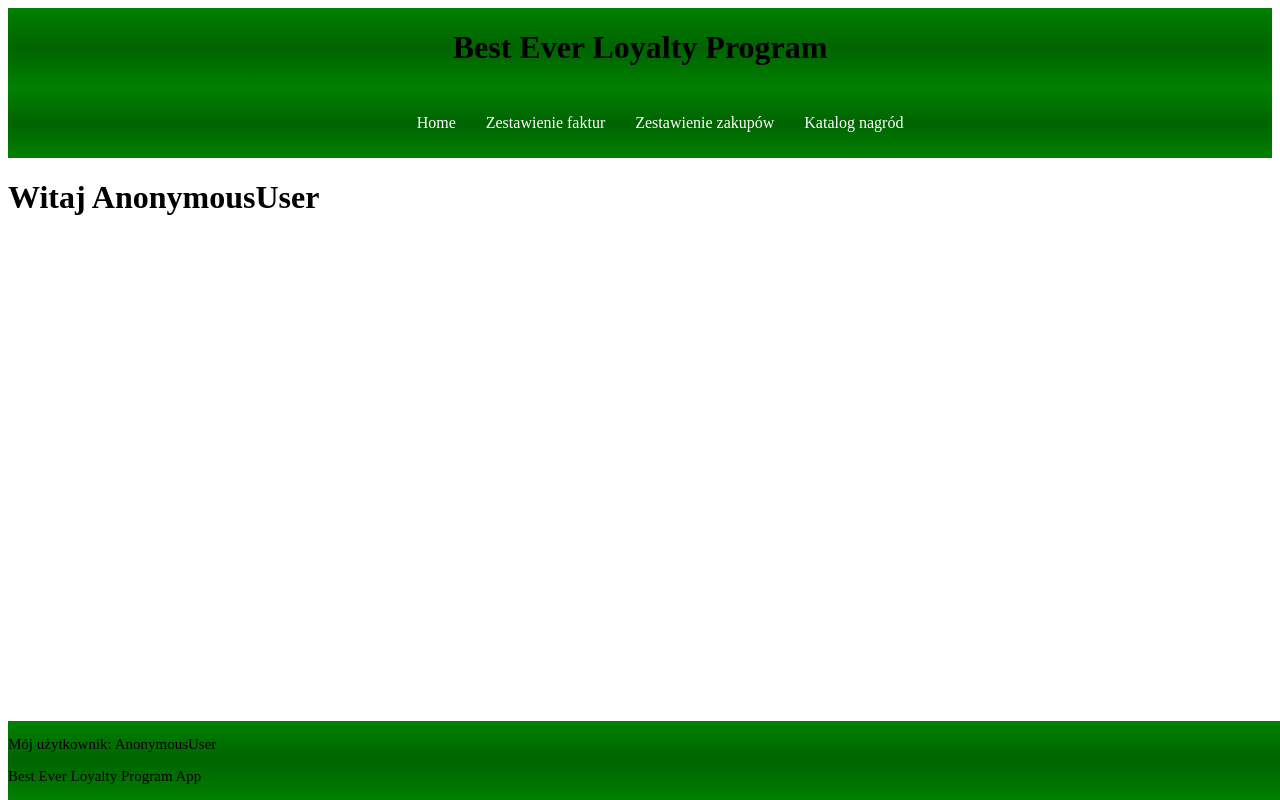
After one commit to LaskiKa/Loyalty-program, a Django app: template Loyalty_project/templates/Loyalty_program_app/user-main-site.html in a window 1280 px wide. The commit adds this page. Run offline with Django 4.2, Linux system fonts and the light colour scheme; the template is opened without the code that fills it, so the values that code supplies are empty.

Commit message:
Configured static files in settings Fixed html base Added css file and static dir

```diff
--- /dev/null
+++ b/Loyalty_project/Loyalty_program_app/static/style.css
@@ -0,0 +1,41 @@
+
+header {
+  width: 100%;
+  display: flex;
+  justify-content: center;
+  background-image: linear-gradient(green, darkgreen, green);
+}
+
+nav {
+  width: 100%;
+  background-image: linear-gradient(green, darkgreen, green);
+
+  /*padding-left: 10px;*/
+  /*padding-right: 10px;*/
+}
+
+.navbar {
+  display: flex;
+  justify-content: center;
+
+}
+
+.nav-links {
+  display: flex;
+  list-style: none;
+}
+
+.nav-item a {
+  display: inline-block;
+  padding: 10px 15px;
+  text-decoration: none;
+  color: white;
+}
+
+footer {
+  bottom: 0px;
+  position: fixed;
+  width: 100%;
+  background-image: linear-gradient(green, darkgreen, green);
+  font-size: 15px;
+}
--- a/Loyalty_project/Loyalty_program_app/views.py
+++ b/Loyalty_project/Loyalty_program_app/views.py
@@ -1,6 +1,5 @@
 from django.shortcuts import render
 from Loyalty_program_app.models import Products
-from django.urls import reverse_lazy
 from django.views import View
 from django.views.generic import CreateView
 
@@ -14,6 +13,11 @@ class Base(View):
                       {'products': products})
 
 
+class UserMainSite(View):
+    def get(self, request):
+        return render(request,
+                      "Loyalty_program_app/user-main-site.html")
+
 class ProductAddView(CreateView):
     model = Products
     fields = ["name", "unit_price", "basic_points", "category"]
--- a/Loyalty_project/Loyalty_project/urls.py
+++ b/Loyalty_project/Loyalty_project/urls.py
@@ -15,11 +15,12 @@ Including another URLconf
 """
 from django.contrib import admin
 from django.urls import path
-from Loyalty_program_app.views import Base, ProductAddView
+from Loyalty_program_app.views import Base, ProductAddView, UserMainSite
 
 urlpatterns = [
     path('admin/', admin.site.urls),
     path('base/', Base.as_view(), name='base'),
+    path('user-main-site', UserMainSite.as_view(), name='user-main-site'),
     path('product-add/', ProductAddView.as_view(), name='product-add'),
 
 ]
--- a/Loyalty_project/templates/Loyalty_program_app/base.html
+++ b/Loyalty_project/templates/Loyalty_program_app/base.html
@@ -4,31 +4,45 @@
 <html lang="en">
 <head>
     <meta charset="UTF-8">
+    <link rel="stylesheet" href='{% static "style.css"  %}'>
     <title>Best Ever Loyalty Program</title>
 </head>
 <body>
-<h1>Bonus products</h1>
 
-<h2> {% block h2 %} Products: {% endblock %}</h2>
+<header>
+    <h1>Best Ever Loyalty Program</h1>
+</header>
 
-    <ul>
-        {% block content %}
-        {% for product in products %}
-        <li> {{ product.name }}</li>
-        {% endfor %}
+<nav class="navbar">
+    {% block nav %}
+    <ul class="nav-links">
+        <li class="nav-item"><a href="#">Home</a></li>
+        <li class="nav-item"><a href="#">Our team</a></li>
+        <li class="nav-item"><a href="#">Projects</a></li>
+        <li class="nav-item"><a href="#">Contact</a></li>
+    </ul>
+    {% endblock %}
+</nav>
+<h1> {% block h1 %} Bonus products {% endblock %} </h1>
 
-        {% endblock %}
-    </ul>
+<h2> {% block h2 %} Products: {% endblock %} </h2>
 
+
+{% block content %}
 <ul>
-    {% block subjects %} {% endblock %}
+    {% for product in products %}
+    <li> {{ product.name }}</li>
+    {% endfor %}
 </ul>
+{% endblock %}
 
-<ul>
-    {% block grades %} {% endblock %}
-</ul>
 
-Mój użytkownik {{user}}
+<footer>
+    <p>{% block footer %} Mój użytkownik: {{ user }} {% endblock %}</p>
+    <p>Best Ever Loyalty Program App</p>
+</footer>
+
+
 </body>
 </body>
 </html>
--- a/Loyalty_project/templates/Loyalty_program_app/products_form.html
+++ b/Loyalty_project/templates/Loyalty_program_app/products_form.html
@@ -1,4 +1,6 @@
 {% extends "Loyalty_program_app/base.html" %}
+
+{% block h1 %} Dodaj produkt: {% endblock %}
 
 {% block content %}
 <form action="" method="post">
--- /dev/null
+++ b/Loyalty_project/templates/Loyalty_program_app/user-main-site.html
@@ -0,0 +1,14 @@
+{% extends "Loyalty_program_app/base.html" %}
+
+{% block h1 %} Witaj {{ user }} {% endblock %}
+
+    {% block nav %}
+    <ul class="nav-links">
+        <li class="nav-item"><a href="{% url 'user-main-site' %}">Home</a></li>
+        <li class="nav-item"><a href="#">Zestawienie faktur</a></li>
+        <li class="nav-item"><a href="#">Zestawienie zakupów</a></li>
+        <li class="nav-item"><a href="#">Katalog nagród</a></li>
+    </ul>
+    {% endblock %}
+
+{% block h2 %} {% endblock %}
```
